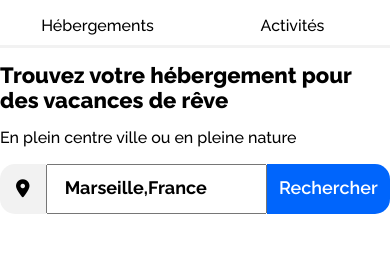
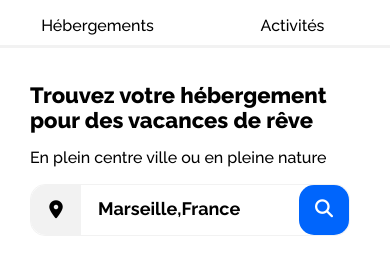
Before and after one commit to Desmarres/P2_desmarres_code, a plain HTML site: page index.html in a window 390 px wide. Shown: the part 65-340 px from the top of the page. Drawn offline with Linux system fonts and the light colour scheme.

Commit message:
AdaptationMultiEcranTexteIntroductionFormulaire

```diff
--- a/css/booki.css
+++ b/css/booki.css
@@ -25,7 +25,7 @@ h1{
 
 #page{
     max-width: 1350px;
-    margin: auto;
+    margin: 0 50px;
 }
 
 /* ---------- enTete ---------- */
@@ -59,7 +59,6 @@ h1{
     font-weight: 600;
 }
 
-
 /* ---------- corps  ---------- */
 
 #corps{
@@ -77,6 +76,10 @@ h1{
 #corps__recherche form{
     display: flex;
     font-size: 18px;
+    max-width: 420px;
+    border-radius: 15px;
+    border: 1px solid #F2F2F2;
+
 }
 
 #corps__recherche__icone{
@@ -90,9 +93,10 @@ h1{
 }
 
 #corps__recherche__saisie{
-    width: 235px;
+    flex: 1;
     font-weight: 700;
     text-indent: 15px;
+    border: none;
 }
 
 #corps__recherche__bouton{
@@ -104,6 +108,10 @@ h1{
     font-weight: 600;
 }
 
+#corps__recherche__loupe{
+    display: none;
+}
+
 /* ---------- design tablette ---------- */
 
 @media screen and (max-width: 992px){
@@ -113,6 +121,12 @@ h1{
 /* ---------- design portable ---------- */
 
 @media screen and (max-width: 768px){
+
+    /* ---------- page ---------- */
+
+    #page{
+        margin: 0;
+    }
 
     /* enTete */
 
@@ -143,4 +157,36 @@ h1{
         border-bottom: 3px solid #0065FC;
     }
 
+/* ---------- corps  ---------- */
+
+    #corps__recherche{
+        margin: 20px 30px;
+    }
+
+    /* rechercher un Hébergement*/
+
+    #corps__recherche form{
+        max-width: 320px;
+        border-radius: 15px;
+        border: 1px solid #F2F2F2;
+    }
+
+    #corps__recherche__saisie{
+        border: none;
+    }
+
+    #corps__recherche__bouton{
+        display: none;
+    }
+
+    #corps__recherche__loupe{
+        width: 50px;
+        height: 50px;
+        display: inline;
+        background-color: #0065FC;
+        border-radius: 15px;
+        border: none;
+        color: white;
+    }
+
 }
--- a/index.html
+++ b/index.html
@@ -41,6 +41,7 @@
                             </div>
                             <input type="text" name="ville" id="corps__recherche__saisie" value="Marseille,France" />
                             <input type="submit" id="corps__recherche__bouton" value="Rechercher" />
+                            <button type="submit" id="corps__recherche__loupe" ><i class='fa fa-search'></i></button>
                         </form>
                     </div>
                     <div>
```
